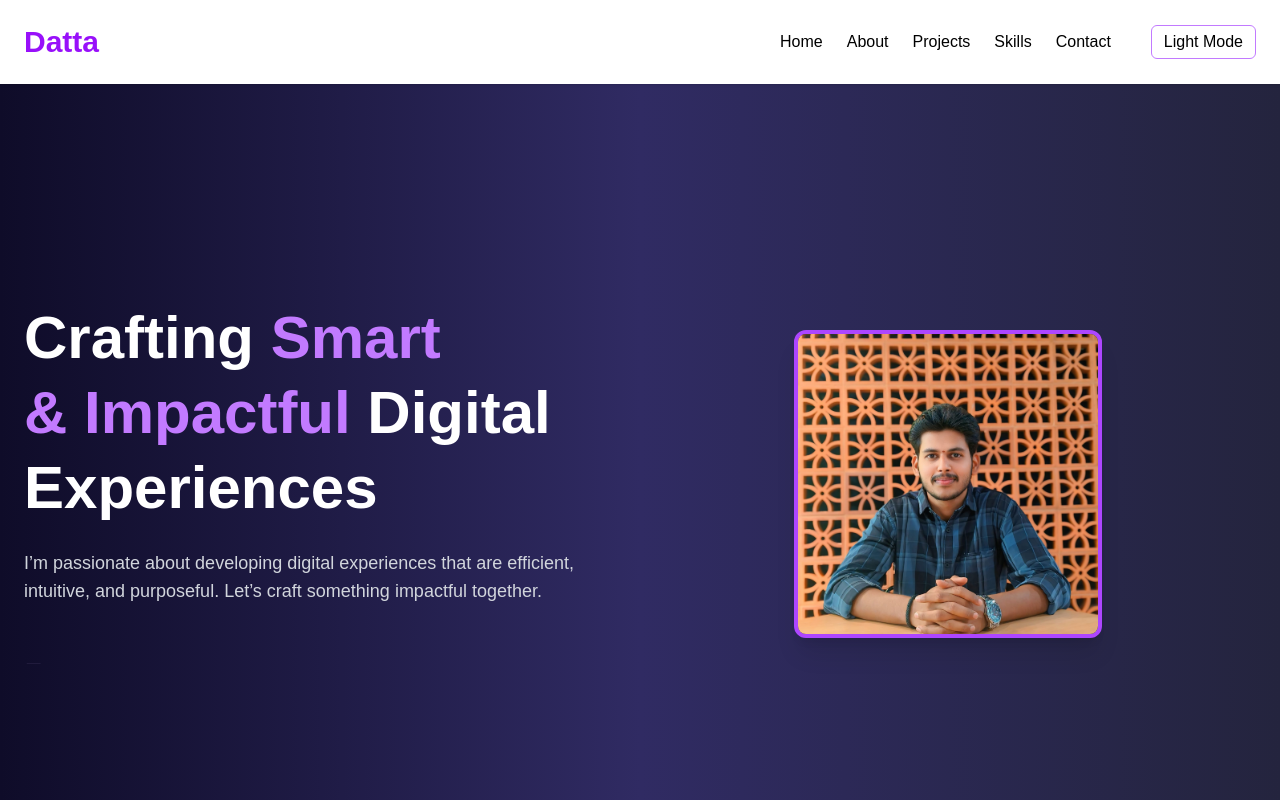
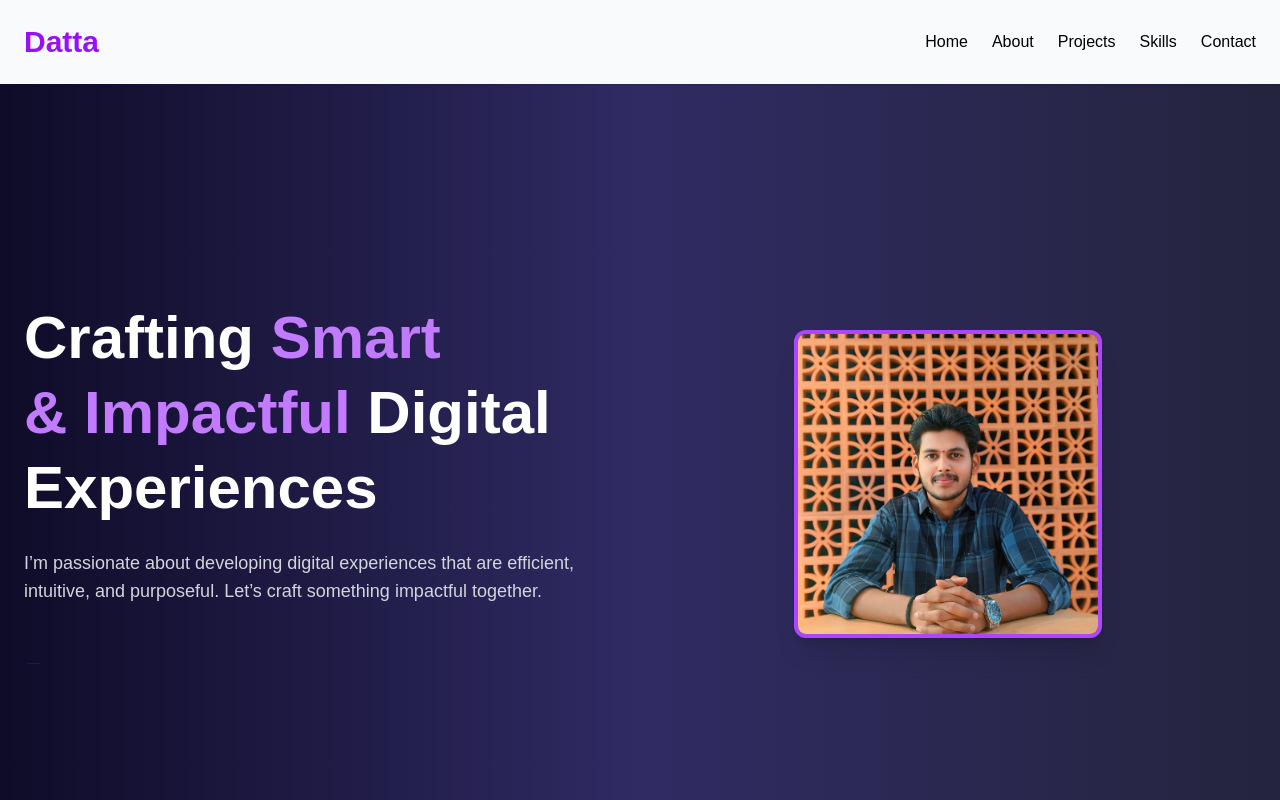
Before and after one commit to Dattajagan/Portfolio, a Next.js app: page / in a window 1280 px wide. Shown: the top 800 px of the page. Built offline with nearby package versions, Linux system fonts and the light colour scheme.

Commit message:
Update page.jsx

```diff
--- a/app/page.jsx
+++ b/app/page.jsx
@@ -15,7 +15,8 @@ import Image from 'next/image';
 import { profiles } from './data/coding';
 import SkillsSection from './data/SkillsSection';
 import { FaGraduationCap } from 'react-icons/fa';
-
+import { useTheme } from 'next-themes';
+import { FaSun, FaMoon } from 'react-icons/fa';
 
 import { SiLeetcode, SiGeeksforgeeks, SiHackerrank } from 'react-icons/si';
 import Link from 'next/link';
@@ -23,11 +24,6 @@ import Link from 'next/link';
 
 
 export default function Home() {
-  const [darkMode, setDarkMode] = useState(true);
-
-  useEffect(() => {
-    document.documentElement.classList.toggle('dark', darkMode);
-  }, [darkMode]);
   const sendEmail = (e) => {
     e.preventDefault();
     emailjs
@@ -57,7 +53,7 @@ export default function Home() {
       transition={{ duration: 1 }}
     >
       {/* Header */}
-      <header className="p-6 flex justify-between items-center sticky top-0 bg-white dark:bg-[#0f0c29] z-50 shadow">
+      <header className="p-6 flex justify-between items-center sticky top-0 bg-[#f8fafc] dark:bg-[#0f0c29] z-50 shadow">
         <h1 className="text-3xl font-bold text-purple-600">Datta</h1>
         <nav className="space-x-6">
           <a href="#home" className="hover:text-purple-500 dark:hover:text-purple-400">Home</a>
@@ -65,9 +61,7 @@ export default function Home() {
           <a href="#projects" className="hover:text-purple-500 dark:hover:text-purple-400">Projects</a>
           <a href="#skills" className="hover:text-purple-500 dark:hover:text-purple-400">Skills</a>
           <a href="#contact" className="hover:text-purple-500 dark:hover:text-purple-400">Contact</a>
-          <button onClick={() => setDarkMode(!darkMode)} className="ml-4 px-3 py-1 border border-purple-400 rounded-md hover:bg-purple-200 dark:hover:bg-purple-800">
-            {darkMode ? 'Light Mode' : 'Dark Mode'}
-          </button>
+
         </nav>
       </header>
 
```
Lines whose indentation alone changed are shown as unchanged.
